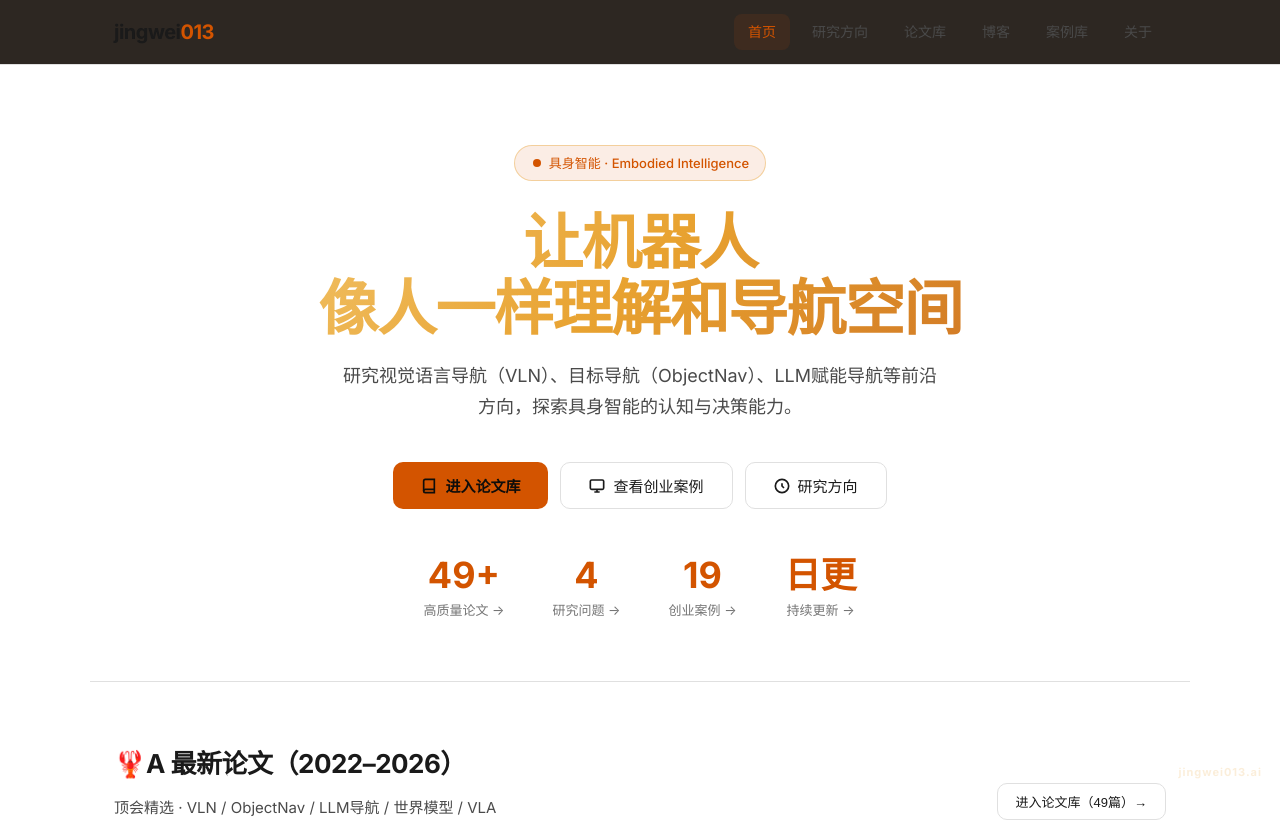
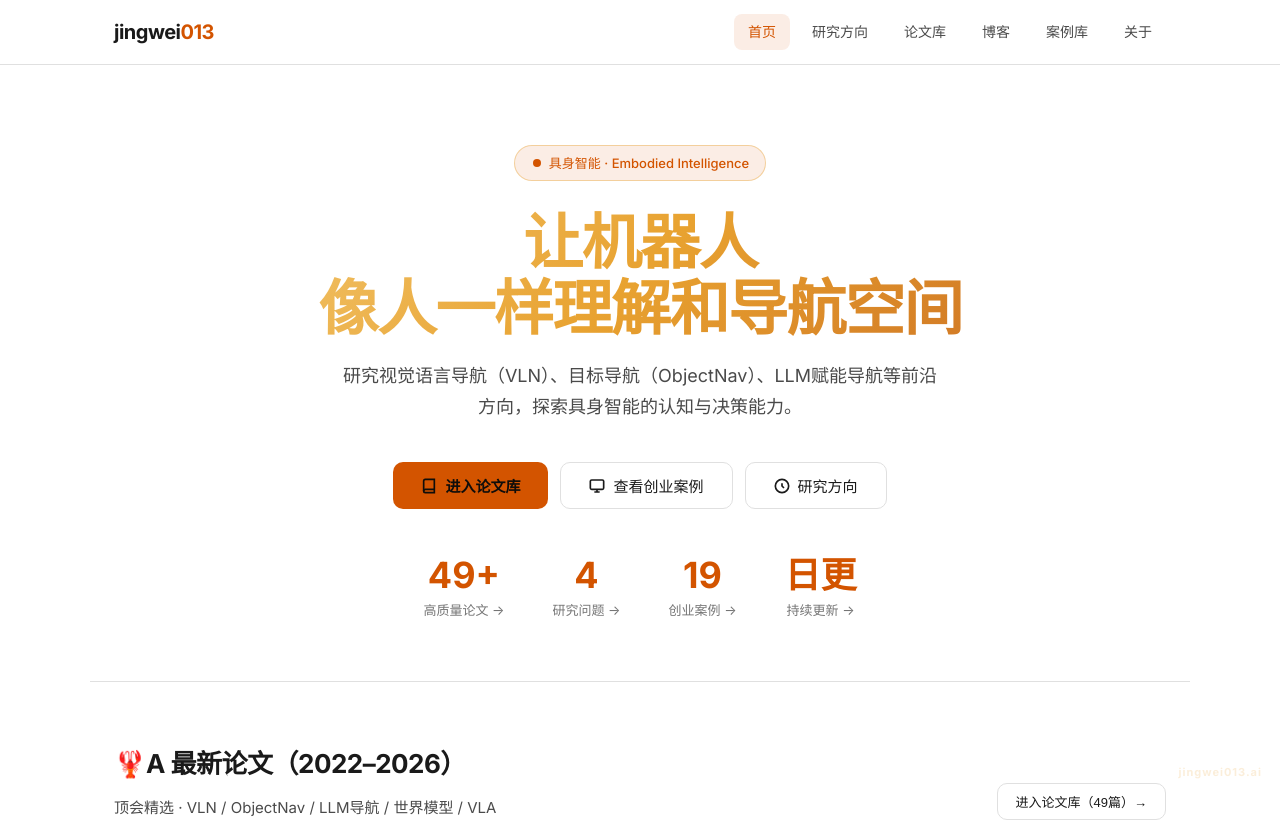
Before and after one commit to asdf156894zxcv/jingwei013.github.io, a plain HTML site: page index.html in a window 1280 px wide. Shown: the top 823 px of the page. Drawn offline with Linux system fonts and the light colour scheme.

Commit message:
导航栏背景改为纯白色

```diff
--- a/index.html
+++ b/index.html
@@ -52,7 +52,7 @@
     /* HEADER */
     header {
       position: sticky; top: 0; z-index: 100;
-      background: rgba(28,21,16,0.92);
+      background: rgba(255,255,255,0.95);
       backdrop-filter: blur(16px);
       border-bottom: 1px solid var(--border);
     }
```
